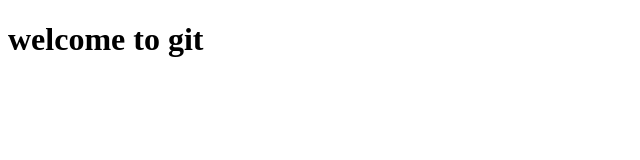
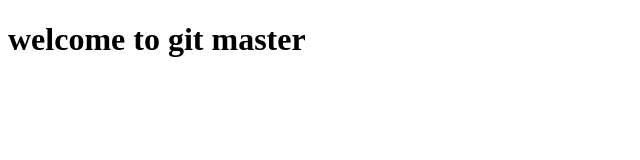
Before and after one commit to DavidPolSanchez/GIT-PRACTICO, a plain HTML site: page index.html in a window 1280 px wide. Shown: the whole page, without its empty margins (0-640 px from the left). Drawn offline with Linux system fonts and the light colour scheme.

Commit message:
page in master

```diff
--- a/index.html
+++ b/index.html
@@ -3,6 +3,6 @@
 <title>Curso de  git practico</title>
 </head>
 <body>
-    <h1>welcome to git</h1>
+    <h1>welcome to git master</h1>
 </body>
 </html>
```
